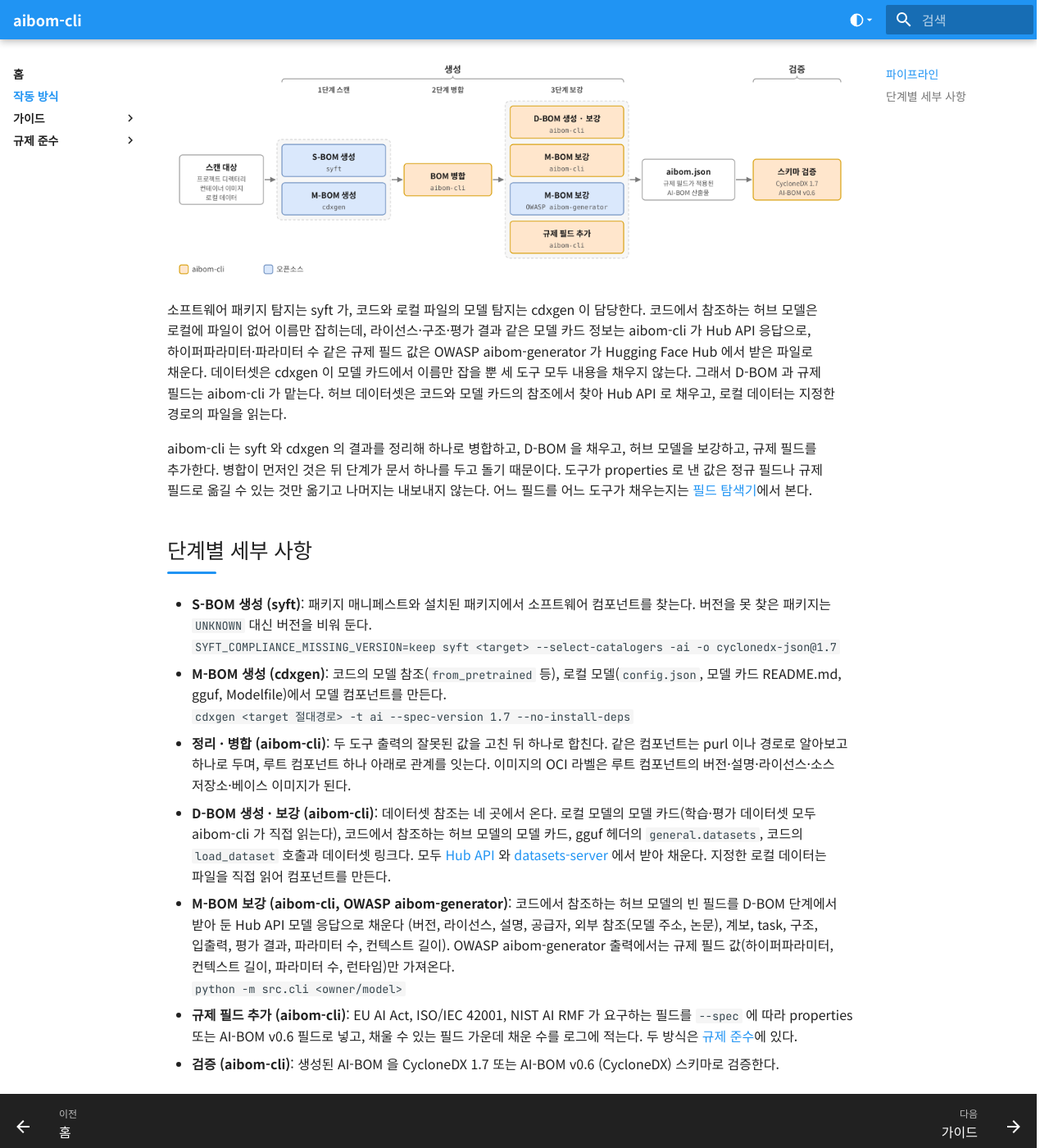
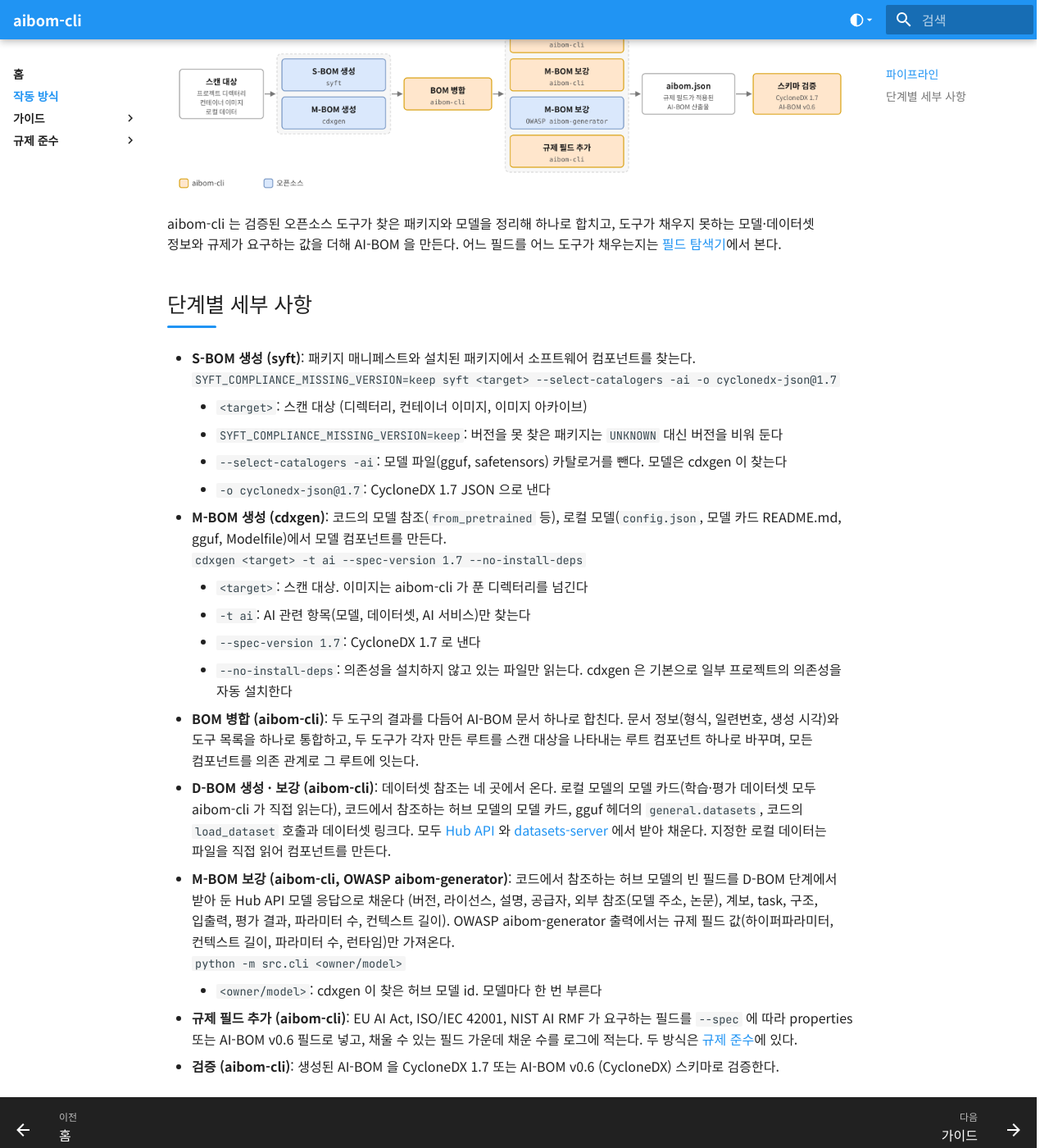
Before and after one commit to ai-devtestsecops-os/sure-aibom, an MkDocs documentation site: the page built from docs/about.md, in a window 1280 px wide and 1400 px high, scrolled down 333 px. Shown: the whole window at 82% size. Built offline with MkDocs 1.6.1 and Material for MkDocs 9.7.7, drawn with Linux system fonts in a browser that asks for light colours; some of the changed text lies outside the part shown.

Commit message:
docs: simplify the how-it-works page, explain each tool command's options, and describe the merge step as building one AI-BOM document

```diff
--- a/docs/about.md
+++ b/docs/about.md
@@ -1,31 +1,30 @@
 # 작동 방식
-
-aibom-cli 는 검증된 오픈소스 도구를 조합해 AI-BOM 을 만든다. S-BOM 은 syft, M-BOM 은 cdxgen, 허브 모델의 규제 필드 값은 OWASP
-aibom-generator 가 생성하고, 이 결과의 정리와 병합, D-BOM 생성, 허브 모델 보강, 규제 필드 추가, 검증은 aibom-cli 가 담당한다.
 
 ## 파이프라인
 
 ![aibom-cli 파이프라인](images/cli_pipeline.png)
 
-소프트웨어 패키지 탐지는 syft 가, 코드와 로컬 파일의 모델 탐지는 cdxgen 이 담당한다. 코드에서 참조하는 허브 모델은 로컬에 파일이 없어
-이름만 잡히는데, 라이선스·구조·평가 결과 같은 모델 카드 정보는 aibom-cli 가 Hub API 응답으로, 하이퍼파라미터·파라미터 수 같은 규제 필드
-값은 OWASP aibom-generator 가 Hugging Face Hub 에서 받은 파일로 채운다. 데이터셋은 cdxgen 이 모델 카드에서 이름만 잡을 뿐 세 도구 모두
-내용을 채우지 않는다. 그래서 D-BOM 과 규제 필드는 aibom-cli 가 맡는다. 허브 데이터셋은 코드와 모델 카드의 참조에서 찾아 Hub API 로 채우고,
-로컬 데이터는 지정한 경로의 파일을 읽는다.
-
-aibom-cli 는 syft 와 cdxgen 의 결과를 정리해 하나로 병합하고, D-BOM 을 채우고, 허브 모델을 보강하고, 규제 필드를 추가한다. 병합이 먼저인
-것은 뒤 단계가 문서 하나를 두고 돌기 때문이다. 도구가 properties 로 낸 값은 정규 필드나 규제 필드로 옮길 수 있는 것만 옮기고 나머지는
-내보내지 않는다. 어느 필드를 어느 도구가 채우는지는 [필드 탐색기](compliance/field-mapping.md)에서 본다.
+aibom-cli 는 검증된 오픈소스 도구가 찾은 패키지와 모델을 정리해 하나로 합치고, 도구가 채우지 못하는 모델·데이터셋 정보와 규제가 요구하는
+값을 더해 AI-BOM 을 만든다. 어느 필드를 어느 도구가 채우는지는 [필드 탐색기](compliance/field-mapping.md)에서 본다.
 
 ## 단계별 세부 사항
 
-- **S-BOM 생성 (syft)**: 패키지 매니페스트와 설치된 패키지에서 소프트웨어 컴포넌트를 찾는다. 버전을 못 찾은 패키지는 `UNKNOWN` 대신 버전을 비워 둔다.
+- **S-BOM 생성 (syft)**: 패키지 매니페스트와 설치된 패키지에서 소프트웨어 컴포넌트를 찾는다.
   `SYFT_COMPLIANCE_MISSING_VERSION=keep syft <target> --select-catalogers -ai -o cyclonedx-json@1.7`
+    - `<target>`: 스캔 대상 (디렉터리, 컨테이너 이미지, 이미지 아카이브)
+    - `SYFT_COMPLIANCE_MISSING_VERSION=keep`: 버전을 못 찾은 패키지는 `UNKNOWN` 대신 버전을 비워 둔다
+    - `--select-catalogers -ai`: 모델 파일(gguf, safetensors) 카탈로거를 뺀다. 모델은 cdxgen 이 찾는다
+    - `-o cyclonedx-json@1.7`: CycloneDX 1.7 JSON 으로 낸다
 - **M-BOM 생성 (cdxgen)**: 코드의 모델 참조(`from_pretrained` 등), 로컬 모델(`config.json`, 모델 카드 README.md, gguf, Modelfile)에서 모델 컴포넌트를 만든다.
-  `cdxgen <target 절대경로> -t ai --spec-version 1.7 --no-install-deps`
-- **정리 · 병합 (aibom-cli)**: 두 도구 출력의 잘못된 값을 고친 뒤 하나로 합친다. 같은 컴포넌트는 purl 이나 경로로 알아보고 하나로 두며, 루트 컴포넌트 하나 아래로 관계를 잇는다. 이미지의 OCI 라벨은 루트 컴포넌트의 버전·설명·라이선스·소스 저장소·베이스 이미지가 된다.
+  `cdxgen <target> -t ai --spec-version 1.7 --no-install-deps`
+    - `<target>`: 스캔 대상. 이미지는 aibom-cli 가 푼 디렉터리를 넘긴다
+    - `-t ai`: AI 관련 항목(모델, 데이터셋, AI 서비스)만 찾는다
+    - `--spec-version 1.7`: CycloneDX 1.7 로 낸다
+    - `--no-install-deps`: 의존성을 설치하지 않고 있는 파일만 읽는다. cdxgen 은 기본으로 일부 프로젝트의 의존성을 자동 설치한다
+- **BOM 병합 (aibom-cli)**: 두 도구의 결과를 다듬어 AI-BOM 문서 하나로 합친다. 문서 정보(형식, 일련번호, 생성 시각)와 도구 목록을 하나로 통합하고, 두 도구가 각자 만든 루트를 스캔 대상을 나타내는 루트 컴포넌트 하나로 바꾸며, 모든 컴포넌트를 의존 관계로 그 루트에 잇는다.
 - **D-BOM 생성 · 보강 (aibom-cli)**: 데이터셋 참조는 네 곳에서 온다. 로컬 모델의 모델 카드(학습·평가 데이터셋 모두 aibom-cli 가 직접 읽는다), 코드에서 참조하는 허브 모델의 모델 카드, gguf 헤더의 `general.datasets`, 코드의 `load_dataset` 호출과 데이터셋 링크다. 모두 [Hub API](https://huggingface.co/docs/hub/api) 와 [datasets-server](https://huggingface.co/docs/dataset-viewer) 에서 받아 채운다. 지정한 로컬 데이터는 파일을 직접 읽어 컴포넌트를 만든다.
 - **M-BOM 보강 (aibom-cli, OWASP aibom-generator)**: 코드에서 참조하는 허브 모델의 빈 필드를 D-BOM 단계에서 받아 둔 Hub API 모델 응답으로 채운다 (버전, 라이선스, 설명, 공급자, 외부 참조(모델 주소, 논문), 계보, task, 구조, 입출력, 평가 결과, 파라미터 수, 컨텍스트 길이). OWASP aibom-generator 출력에서는 규제 필드 값(하이퍼파라미터, 컨텍스트 길이, 파라미터 수, 런타임)만 가져온다.
   `python -m src.cli <owner/model>`
+    - `<owner/model>`: cdxgen 이 찾은 허브 모델 id. 모델마다 한 번 부른다
 - **규제 필드 추가 (aibom-cli)**: EU AI Act, ISO/IEC 42001, NIST AI RMF 가 요구하는 필드를 `--spec` 에 따라 properties 또는 AI-BOM v0.6 필드로 넣고, 채울 수 있는 필드 가운데 채운 수를 로그에 적는다. 두 방식은 [규제 준수](compliance/index.md)에 있다.
 - **검증 (aibom-cli)**: 생성된 AI-BOM 을 CycloneDX 1.7 또는 AI-BOM v0.6 (CycloneDX) 스키마로 검증한다.
```
Also changed, not shown: README.md (+1 -1 lines), docs/guides/index.md (+1 -2 lines).
